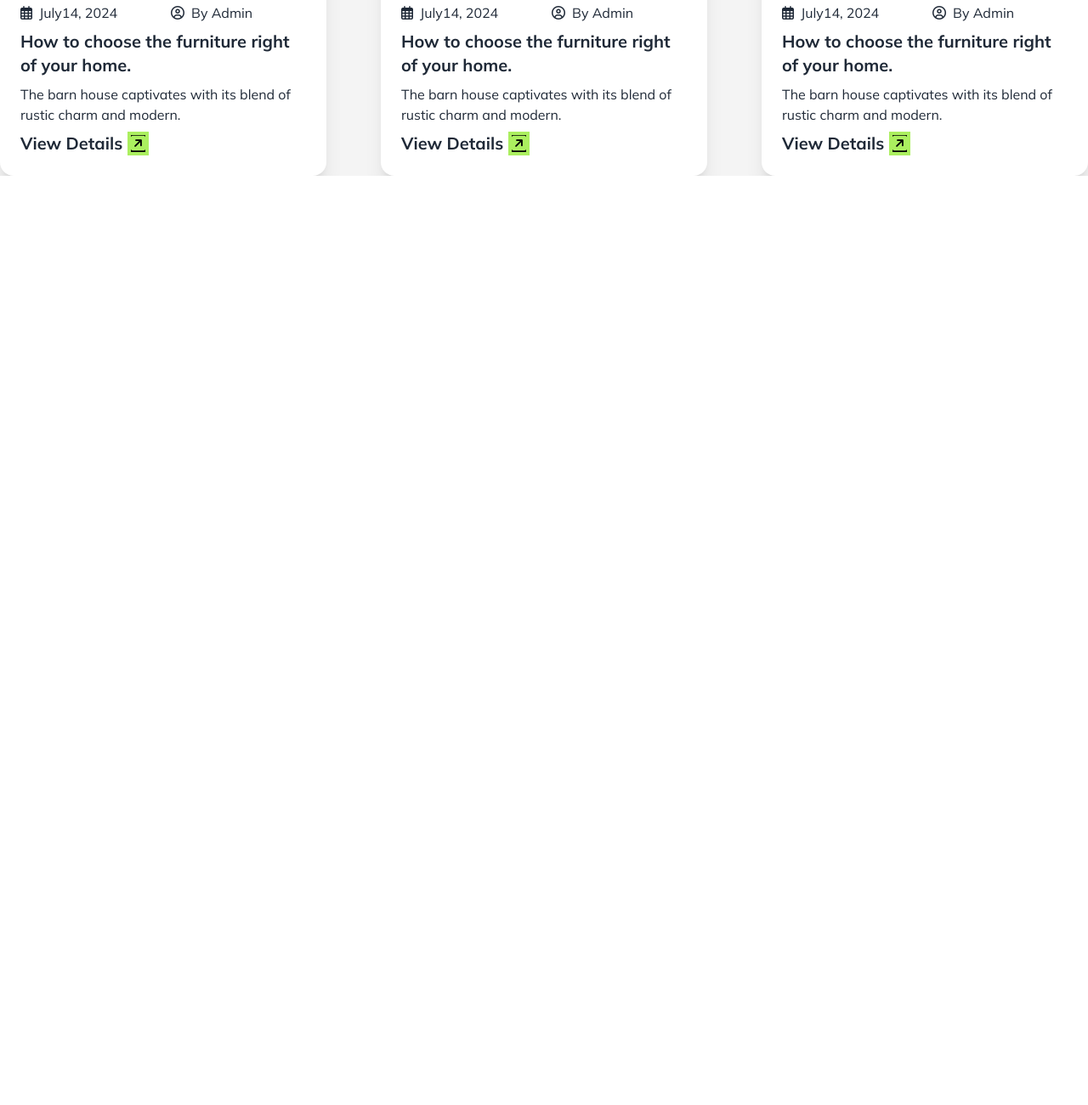
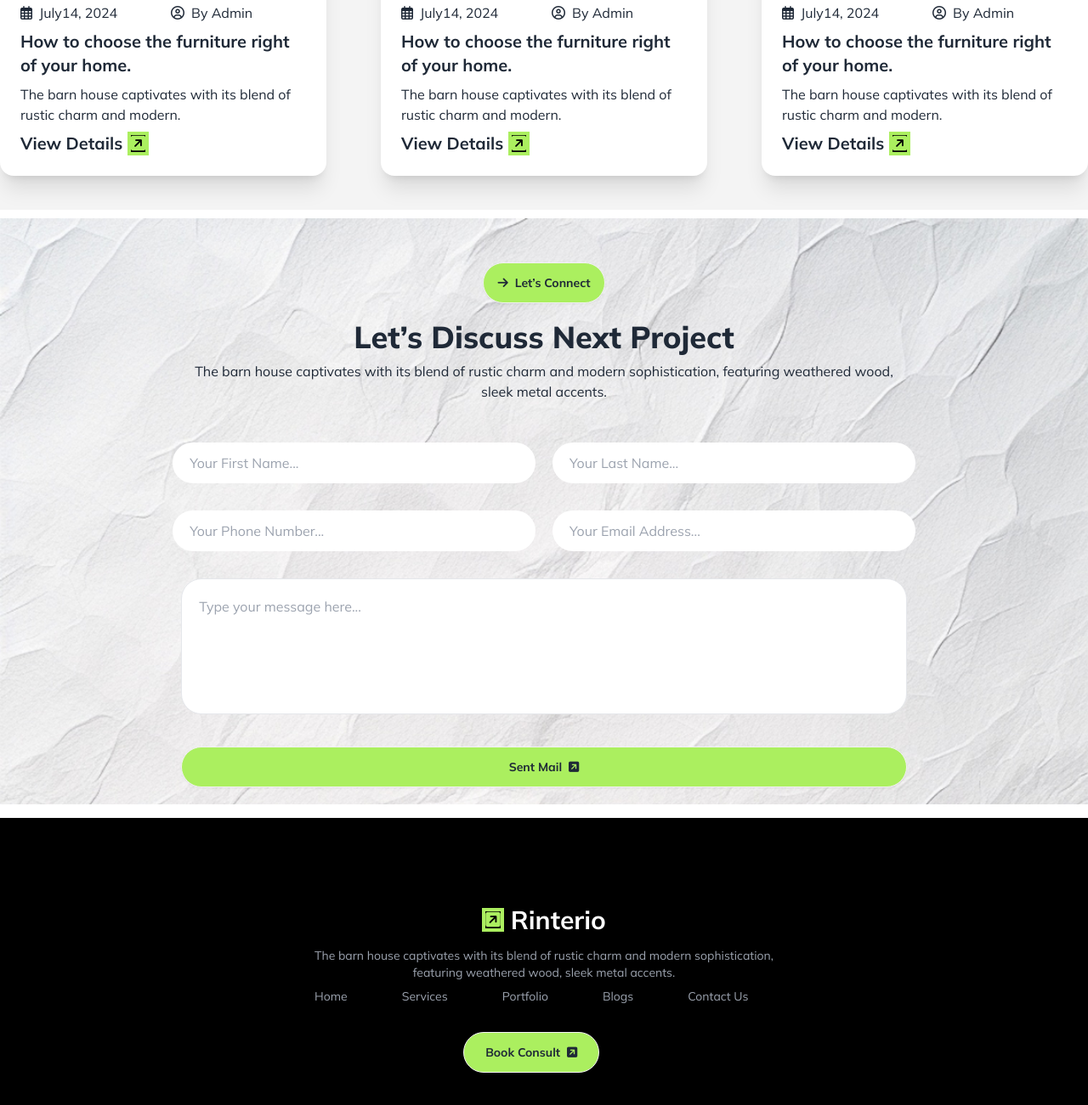
Before and after one commit to zami26/assignment-3--25-liveable-place-, a plain HTML site: page index.html in a window 1280 px wide. Shown: the part 3509-4810 px from the top of the page at 85% size. Before the commit the page ends 3716 px from the top, so only its background shows below. Drawn offline with nearby package versions, Linux system fonts and the light colour scheme.

Commit message:
last commit

```diff
--- a/index.html
+++ b/index.html
@@ -52,6 +52,12 @@
 
     .blue-bg {
       background-color: #77AAEA;
+    }
+    .bg-img{
+      background-image: url(assets/bg.jpg);
+      background-repeat: no-repeat;
+      background-size: cover;
+      margin-top: 10px;
     }
   </style>
 </head>
@@ -287,7 +293,7 @@
     </section>
 
 
-    <section class="md:mt-10 mt-4 bg-main-bg">
+    <section class="md:mt-10 mt-4 bg-main-bg pb-10">
       <div class="text-center pt-5">
         <button class="btn font-bold bg-common-color rounded-3xl mt-8 md:mb-5 mb-2"><i
             class="fa-solid fa-arrow-right"></i> Rinterio News</button>
@@ -368,10 +374,58 @@
       </div>
     </section>
 
+    <section class="bg-img">
+      <div>
+        <div class="text-center pt-5 mb-4">
+          <button class="btn font-bold bg-common-color rounded-3xl mt-8 md:mb-5 mb-2"><i
+              class="fa-solid fa-arrow-right"></i> Let’s Connect</button>
+          <h1 class="text-4xl font-extrabold mb-2">Let’s Discuss Next Project</h1>
+          <p class="md:mx-0 mx-3 ">
+            The barn house captivates with its blend of rustic charm and modern sophistication, featuring weathered wood, <br>sleek metal accents.
+          </p>
+        </div>
+      </div>
+      <div class="md:container md:mx-auto text-center ">
+        <input type="text" class="rounded-full md:w-1/3 w-5/6 py-3 ps-5 md:me-4 mt-8" placeholder="Your First Name...">
+        <input type="text" class="rounded-full md:w-1/3 w-5/6 py-3 ps-5 mt-8" placeholder="Your Last Name...">
+        <br>
+        <input type="text" class="rounded-full md:w-1/3 w-5/6 py-3 ps-5 md:me-4 mt-8" placeholder="Your Phone Number...">
+        <input type="text" class="rounded-full md:w-1/3 w-5/6 py-3 ps-5 mt-8" placeholder="Your Email Address...">
+        <br>
+        <textarea
+  class="md:w-2/3 w-5/6 mt-8 h-40 p-5 border rounded-3xl focus:outline-none focus:ring-2 focus:ring-black resize-none"
+  placeholder="Type your message here..."
+></textarea> <br>
+<button class="md:w-2/3 w-5/6 btn font-bold bg-common-color rounded-3xl mt-8 md:mb-5 mb-2"> Sent Mail <i
+    class="fa-solid fa-square-arrow-up-right   "></i></button>
+      </div>
+
+    </section>
+
   </main>
 
-  <footer>
+  <footer class="footer bg-black py-24 mt-4 text-center">
+       <div class="mx-auto">
+        <a class="btn btn-ghost text-xl mx-auto"><i
+        class="fa-solid fa-square-arrow-up-right text-common-color bg-black border-4 border-common-color "></i>
+      <span class="h-color text-3xl font-bold text-white">Rinterio</span></a>
+       <p class="text-gray-400 mx-auto">
+        The barn house captivates with its blend of rustic charm and modern sophistication,<br> featuring weathered wood, sleek metal accents.
+       </p>
+       <div >
+        <ul class="text-gray-400 md:flex md:gap-16  md:ms-0 ms-36">
+          <li class="md:mb-0 mb-3"><a href="">Home</a></li>
+          <li class="md:mb-0 mb-3"><a href="">Services</a></li>
+          <li class="md:mb-0 mb-3"><a href="">Portfolio</a></li>
+          <li class="md:mb-0 mb-3"><a href="">Blogs</a></li>
+          <li class="md:mb-0 mb-3"><a href="">Contact Us</a></li>
+         </ul>
 
+         <button class="md:w-40 w-5/6 btn font-bold bg-common-color rounded-3xl mt-8 md:mb-5 mb-2 md:ms-0 ms-24"> Book Consult <i
+          class="fa-solid fa-square-arrow-up-right   "></i></button>
+       </div>
+
+    </div>
   </footer>
 
 </body>
```
